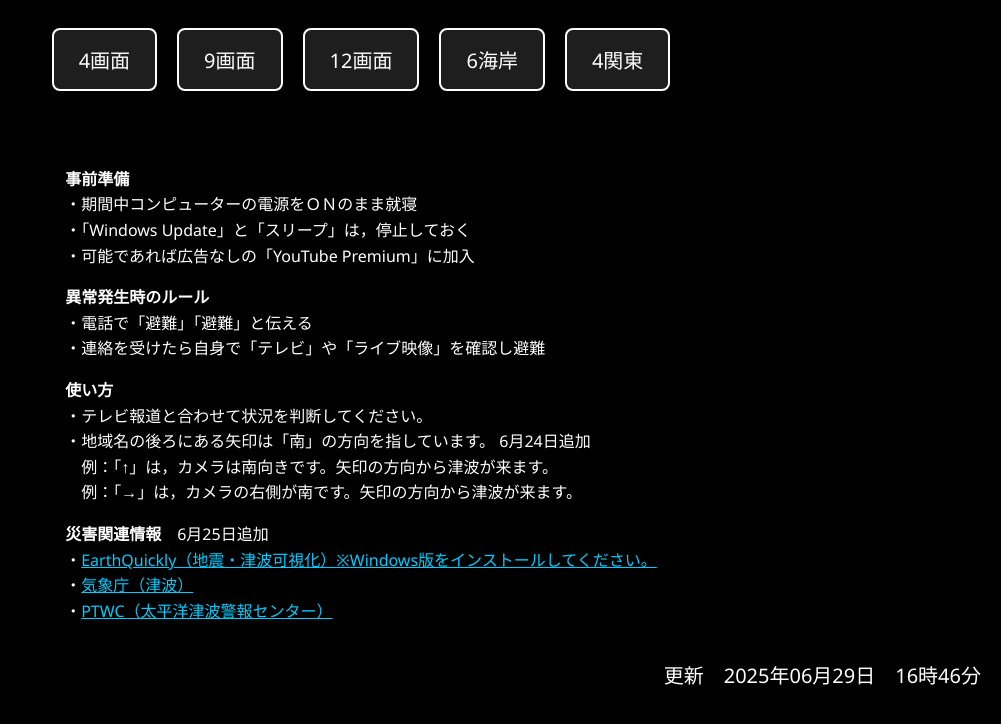
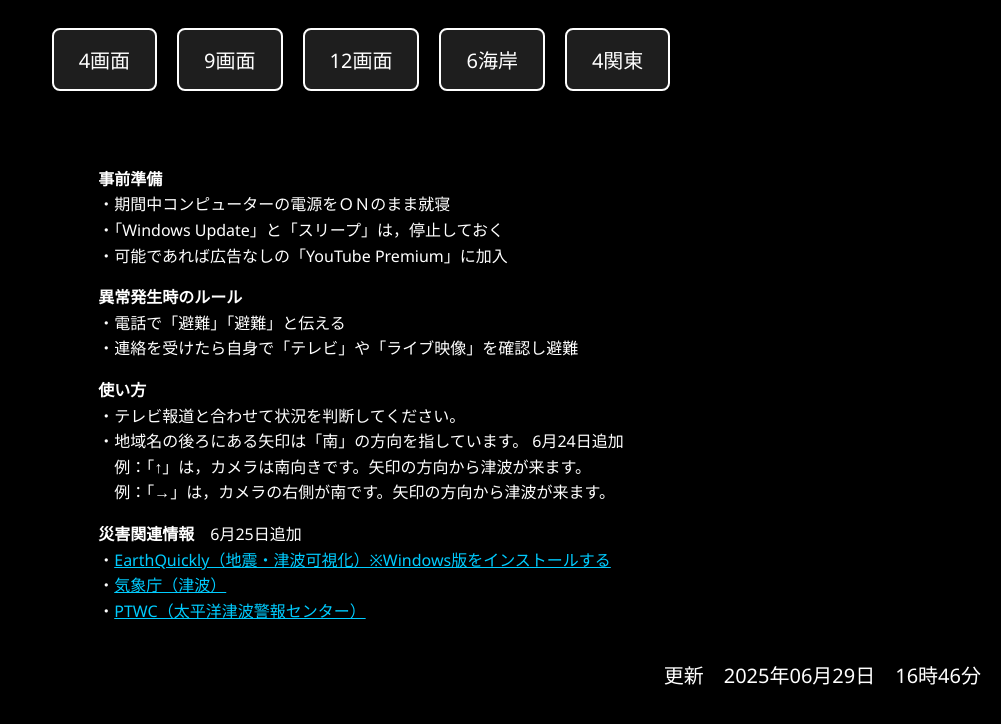
Before and after one commit to unice69/YouTube-Multi, a plain HTML site: page index.html in a window 1280 px wide. Shown: the part 124-848 px from the top of the page, without its empty margins (279-1280 px from the left). Drawn offline with Linux system fonts and the light colour scheme.

Commit message:
Add files via upload

```diff
--- a/index.html
+++ b/index.html
@@ -134,7 +134,7 @@
     　例：「↑」は，カメラは南向きです。矢印の方向から津波が来ます。<br>
     　例：「→」は，カメラの右側が南です。矢印の方向から津波が来ます。</p>
     <p><strong>災害関連情報</strong>　6月25日追加<br>
-    ・<a href="https://earthquickly.com/" target="_blank" style="color: #00ccff;">EarthQuickly（地震・津波可視化）※Windows版をインストールしてください。</a><br>
+    ・<a href="https://earthquickly.com/" target="_blank" style="color: #00ccff;">EarthQuickly（地震・津波可視化）※Windows版をインストールする</a><br>
     ・<a href="https://www.jma.go.jp/bosai/map.html#5/37.979/135.022/&contents=tsunami&elem=warn" target="_blank" style="color: #00ccff;">気象庁（津波）</a><br>
     ・<a href="https://www.tsunami.gov/" target="_blank" style="color: #00ccff;">PTWC（太平洋津波警報センター）</a>
     </p>
```
